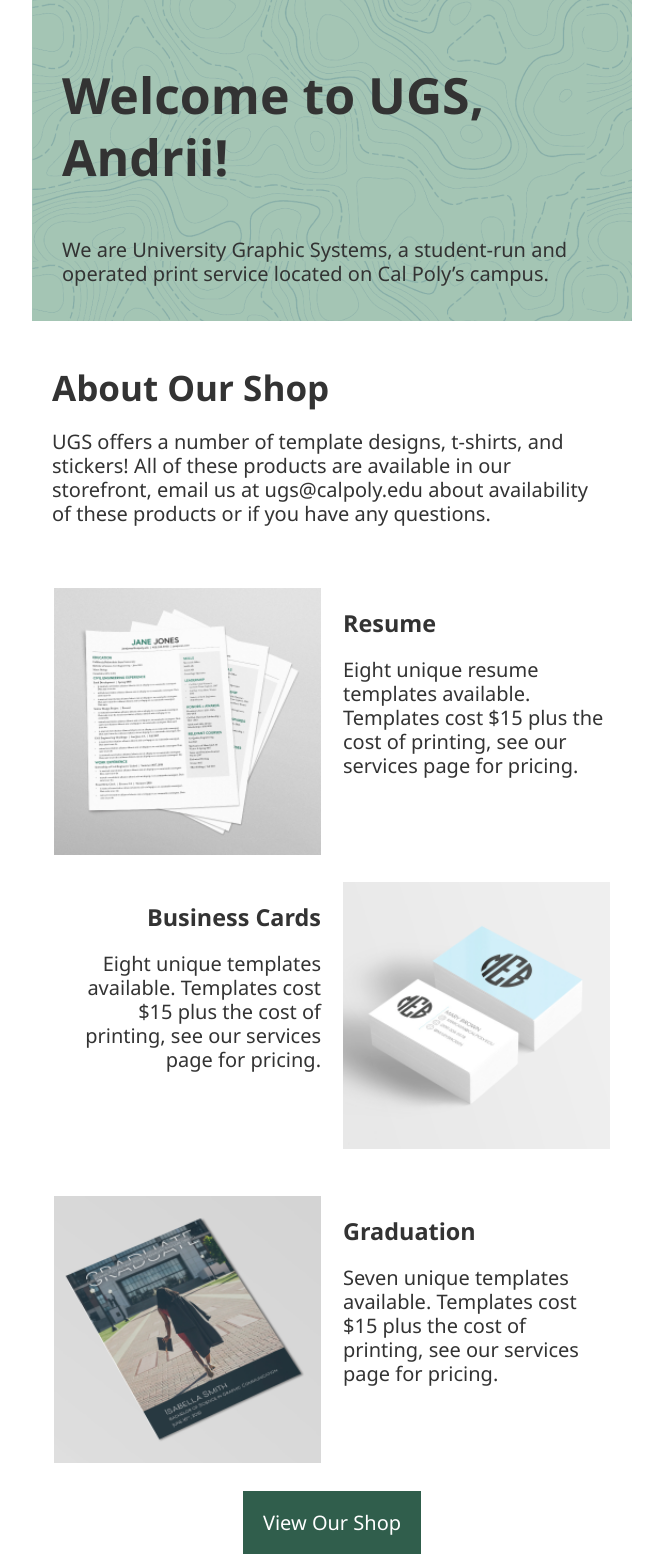
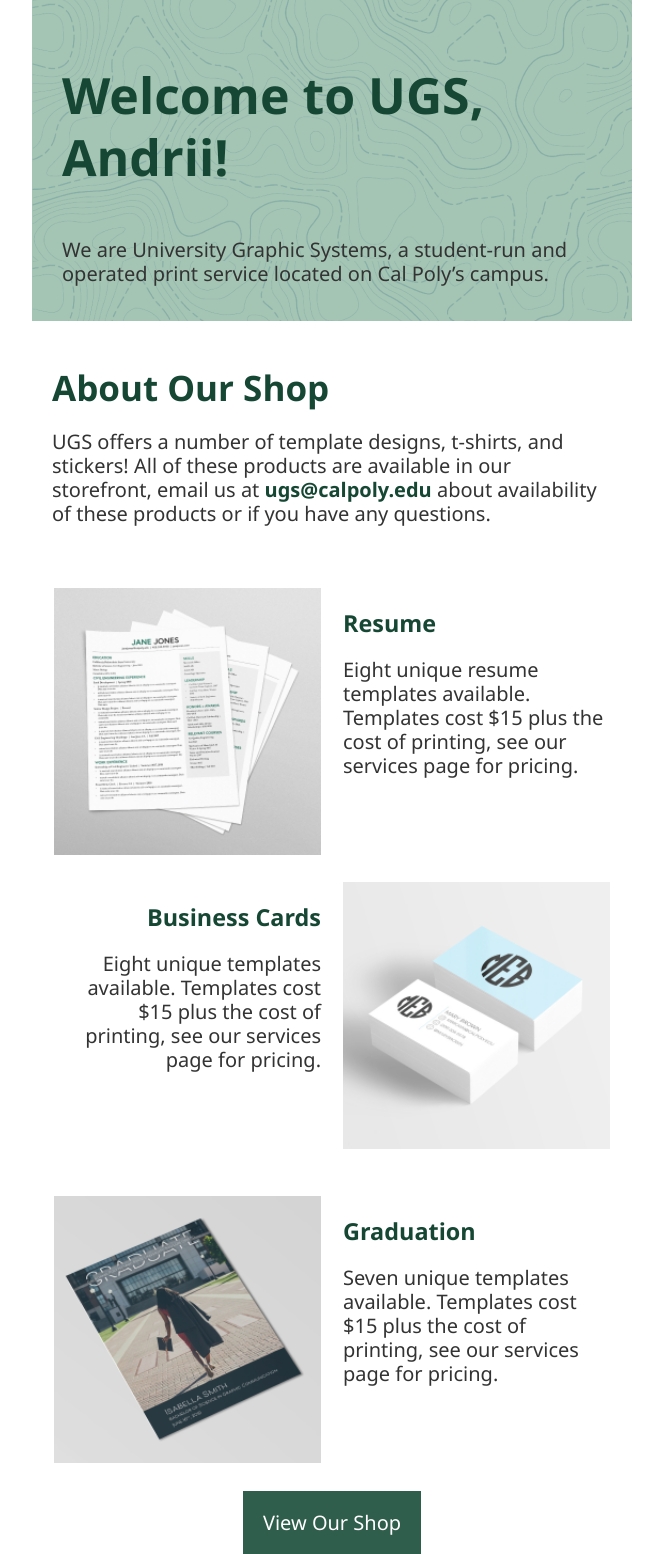
Before and after one commit to AndreyBerezyanskiy/flask_mail_app, a Flask app: page /email in a window 1280 px wide. Shown: the top 1554 px of the page, without its empty margins (308-971 px from the left). Run offline with Flask 2, Linux system fonts and the light colour scheme.

Commit message:
text color was fixed

```diff
--- a/app/templates/email-layout.html
+++ b/app/templates/email-layout.html
@@ -8,6 +8,10 @@
   <style>
     table, td, div, h1, p {
       font-family: 'Segoe UI', Tahoma, Geneva, Verdana, sans-serif;
+    }
+
+    h1, h2, h3, h4 {
+      color: #154734;
     }
 
     .btn:hover {
@@ -57,7 +61,7 @@
                   About Our Shop
                 </h3>
                 <p>
-                  UGS offers a number of template designs, t-shirts, and stickers! All of these products are available in our storefront, email us at ugs@calpoly.edu about availability of these products or if you have any questions.
+                  UGS offers a number of template designs, t-shirts, and stickers! All of these products are available in our storefront, email us at <span style="text-decoration: none; font-weight: bold; color: #154734;">ugs@calpoly.edu</span> about availability of these products or if you have any questions.
                 </p>
               </td>
             </tr>
```
